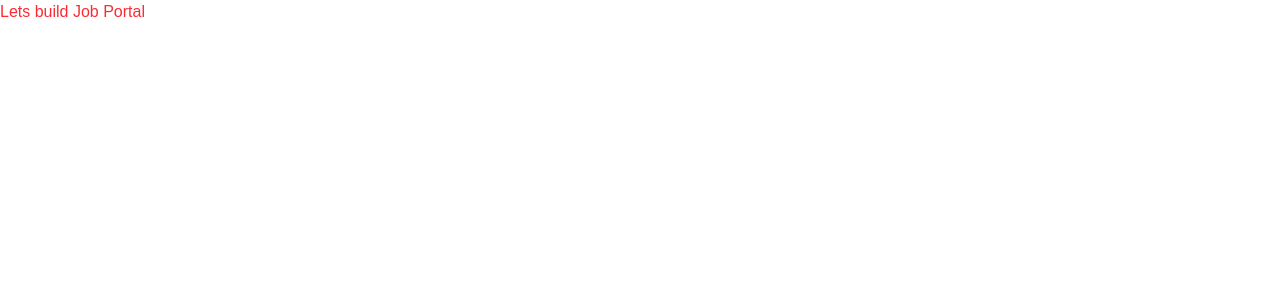
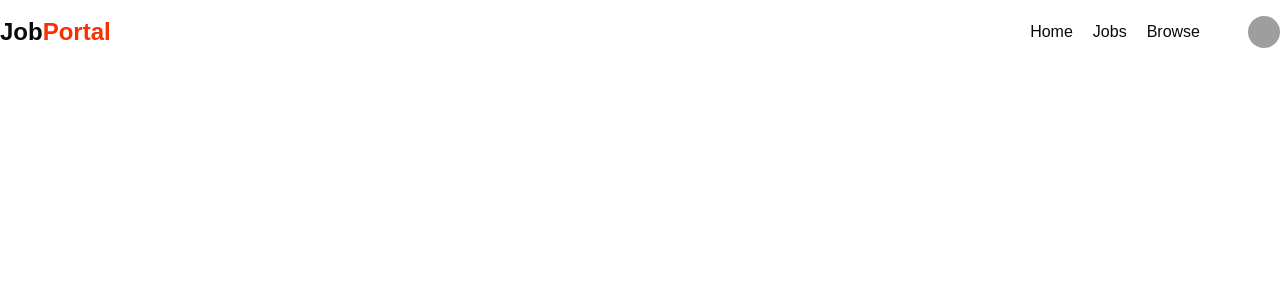
Before and after one commit to MohammadAamir1/job-portal-frontend, a React app: page / in a window 1280 px wide. Shown: the top 300 px of the page. Built offline with nearby package versions, Linux system fonts and the light colour scheme; grey boxes are pictures that could not be loaded; the HTML template or start-up script is replaced by a standard one.

Commit message:
Building Navbar Page

```diff
--- a/package.json
+++ b/package.json
@@ -11,13 +11,17 @@
   },
   "dependencies": {
     "@fontsource-variable/geist": "^5.2.9",
+    "@reduxjs/toolkit": "^2.12.0",
     "@tailwindcss/vite": "^4.3.0",
+    "axios": "^1.17.0",
     "class-variance-authority": "^0.7.1",
     "clsx": "^2.1.1",
     "lucide-react": "^1.17.0",
     "radix-ui": "^1.5.0",
     "react": "^19.2.6",
     "react-dom": "^19.2.6",
+    "react-redux": "^9.3.0",
+    "react-router-dom": "^7.17.0",
     "shadcn": "^4.11.0",
     "tailwind-merge": "^3.6.0",
     "tailwindcss": "^4.3.0",
--- a/src/App.jsx
+++ b/src/App.jsx
@@ -1,11 +1,12 @@
 
 import './App.css'
+import Navbar from './components/shared/Navbar'
 
 function App() {
 
   return (
     <>
-      <h1 className='text-red-500'>Lets build Job Portal</h1>
+      <Navbar />
     </>
   )
 }
--- /dev/null
+++ b/src/components/shared/Navbar.jsx
@@ -0,0 +1,73 @@
+import { Popover, PopoverContent, PopoverTrigger } from "../ui/popover";
+import { Button } from "../ui/button";
+import { Avatar, AvatarImage } from "../ui/avatar";
+import { LogOut, User2 } from "lucide-react";
+
+const Navbar = () => {
+  const user = true;
+  return (
+    <div className="bg-white">
+      <div className="flex items-center justify-between mx-auto max-w-7xl h-16">
+        <div>
+          <h1 className="text-2xl font-bold">
+            Job<span className="text-[#F83002]">Portal</span>
+          </h1>
+        </div>
+        <div className="flex items-center gap-12">
+          <ul className="flex font-medium items-center gap-5">
+            <li>Home</li>
+            <li>Jobs</li>
+            <li>Browse</li>
+          </ul>
+          {!user ? (
+            <div className="flex items-center gap-2">
+              <Button variant="outline">Login</Button>
+              <Button className="bg-[#6A38C2] hover:bg-[#5b30a6]">
+                Signup
+              </Button>
+            </div>
+          ) : (
+            <Popover>
+              <PopoverTrigger asChild>
+                <Avatar className="cursor-pointer">
+                  <AvatarImage
+                    src="https://github.com/shadcn.png"
+                    alt="@shadcn"
+                  />
+                </Avatar>
+              </PopoverTrigger>
+              <PopoverContent className="w-80">
+                <div className="flex gap-5 space-y-2">
+                  <Avatar className="cursor-pointer">
+                    <AvatarImage
+                      src="https://github.com/shadcn.png"
+                      alt="@shadcn"
+                    />
+                  </Avatar>
+                  <div>
+                    <h4 className="font-medium">Aamir MernStack</h4>
+                    <p className="text-sm text-muted-foreground">
+                      Full Stack Developer
+                    </p>
+                  </div>
+                </div>
+                <div className="flex flex-col my-2 gap-3 text-gray-600">
+                  <div className="flex w-fit items-center gap-2 cursor-pointer">
+                    <User2 />
+                    <Button variant="outline">View Profile</Button>
+                  </div>
+                  <div className="flex w-fit items-center gap-2 cursor-pointer">
+                    <LogOut />
+                    <Button variant="outline">Logout</Button>
+                  </div>
+                </div>
+              </PopoverContent>
+            </Popover>
+          )}
+        </div>
+      </div>
+    </div>
+  );
+};
+
+export default Navbar;
--- /dev/null
+++ b/src/components/ui/avatar.jsx
@@ -0,0 +1,105 @@
+import * as React from "react"
+import { Avatar as AvatarPrimitive } from "radix-ui"
+
+import { cn } from "@/lib/utils"
+
+function Avatar({
+  className,
+  size = "default",
+  ...props
+}) {
+  return (
+    <AvatarPrimitive.Root
+      data-slot="avatar"
+      data-size={size}
+      className={cn(
+        "group/avatar relative flex size-8 shrink-0 rounded-full select-none after:absolute after:inset-0 after:rounded-full after:border after:border-border after:mix-blend-darken data-[size=lg]:size-10 data-[size=sm]:size-6 dark:after:mix-blend-lighten",
+        className
+      )}
+      {...props} />
+  );
+}
+
+function AvatarImage({
+  className,
+  ...props
+}) {
+  return (
+    <AvatarPrimitive.Image
+      data-slot="avatar-image"
+      className={cn("aspect-square size-full rounded-full object-cover", className)}
+      {...props} />
+  );
+}
+
+function AvatarFallback({
+  className,
+  ...props
+}) {
+  return (
+    <AvatarPrimitive.Fallback
+      data-slot="avatar-fallback"
+      className={cn(
+        "flex size-full items-center justify-center rounded-full bg-muted text-sm text-muted-foreground group-data-[size=sm]/avatar:text-xs",
+        className
+      )}
+      {...props} />
+  );
+}
+
+function AvatarBadge({
+  className,
+  ...props
+}) {
+  return (
+    <span
+      data-slot="avatar-badge"
+      className={cn(
+        "absolute right-0 bottom-0 z-10 inline-flex items-center justify-center rounded-full bg-primary text-primary-foreground bg-blend-color ring-2 ring-background select-none",
+        "group-data-[size=sm]/avatar:size-2 group-data-[size=sm]/avatar:[&>svg]:hidden",
+        "group-data-[size=default]/avatar:size-2.5 group-data-[size=default]/avatar:[&>svg]:size-2",
+        "group-data-[size=lg]/avatar:size-3 group-data-[size=lg]/avatar:[&>svg]:size-2",
+        className
+      )}
+      {...props} />
+  );
+}
+
+function AvatarGroup({
+  className,
+  ...props
+}) {
+  return (
+    <div
+      data-slot="avatar-group"
+      className={cn(
+        "group/avatar-group flex -space-x-2 *:data-[slot=avatar]:ring-2 *:data-[slot=avatar]:ring-background",
+        className
+      )}
+      {...props} />
+  );
+}
+
+function AvatarGroupCount({
+  className,
+  ...props
+}) {
+  return (
+    <div
+      data-slot="avatar-group-count"
+      className={cn(
+        "relative flex size-8 shrink-0 items-center justify-center rounded-full bg-muted text-sm text-muted-foreground ring-2 ring-background group-has-data-[size=lg]/avatar-group:size-10 group-has-data-[size=sm]/avatar-group:size-6 [&>svg]:size-4 group-has-data-[size=lg]/avatar-group:[&>svg]:size-5 group-has-data-[size=sm]/avatar-group:[&>svg]:size-3",
+        className
+      )}
+      {...props} />
+  );
+}
+
+export {
+  Avatar,
+  AvatarImage,
+  AvatarFallback,
+  AvatarGroup,
+  AvatarGroupCount,
+  AvatarBadge,
+}
--- /dev/null
+++ b/src/components/ui/popover.jsx
@@ -0,0 +1,89 @@
+import * as React from "react"
+import { Popover as PopoverPrimitive } from "radix-ui"
+
+import { cn } from "@/lib/utils"
+
+function Popover({
+  ...props
+}) {
+  return <PopoverPrimitive.Root data-slot="popover" {...props} />;
+}
+
+function PopoverTrigger({
+  ...props
+}) {
+  return <PopoverPrimitive.Trigger data-slot="popover-trigger" {...props} />;
+}
+
+function PopoverContent({
+  className,
+  align = "center",
+  sideOffset = 4,
+  ...props
+}) {
+  return (
+    <PopoverPrimitive.Portal>
+      <PopoverPrimitive.Content
+        data-slot="popover-content"
+        align={align}
+        sideOffset={sideOffset}
+        className={cn(
+          "z-50 flex w-72 origin-(--radix-popover-content-transform-origin) flex-col gap-2.5 rounded-lg bg-popover p-2.5 text-sm text-popover-foreground shadow-md ring-1 ring-foreground/10 outline-hidden duration-100 data-[side=bottom]:slide-in-from-top-2 data-[side=left]:slide-in-from-right-2 data-[side=right]:slide-in-from-left-2 data-[side=top]:slide-in-from-bottom-2 data-open:animate-in data-open:fade-in-0 data-open:zoom-in-95 data-closed:animate-out data-closed:fade-out-0 data-closed:zoom-out-95",
+          className
+        )}
+        {...props} />
+    </PopoverPrimitive.Portal>
+  );
+}
+
+function PopoverAnchor({
+  ...props
+}) {
+  return <PopoverPrimitive.Anchor data-slot="popover-anchor" {...props} />;
+}
+
+function PopoverHeader({
+  className,
+  ...props
+}) {
+  return (
+    <div
+      data-slot="popover-header"
+      className={cn("flex flex-col gap-0.5 text-sm", className)}
+      {...props} />
+  );
+}
+
+function PopoverTitle({
+  className,
+  ...props
+}) {
+  return (
+    <div
+      data-slot="popover-title"
+      className={cn("font-medium", className)}
+      {...props} />
+  );
+}
+
+function PopoverDescription({
+  className,
+  ...props
+}) {
+  return (
+    <p
+      data-slot="popover-description"
+      className={cn("text-muted-foreground", className)}
+      {...props} />
+  );
+}
+
+export {
+  Popover,
+  PopoverAnchor,
+  PopoverContent,
+  PopoverDescription,
+  PopoverHeader,
+  PopoverTitle,
+  PopoverTrigger,
+}
```
Also changed, not shown: 1 other file (tests, documents, lock files or other folders).
